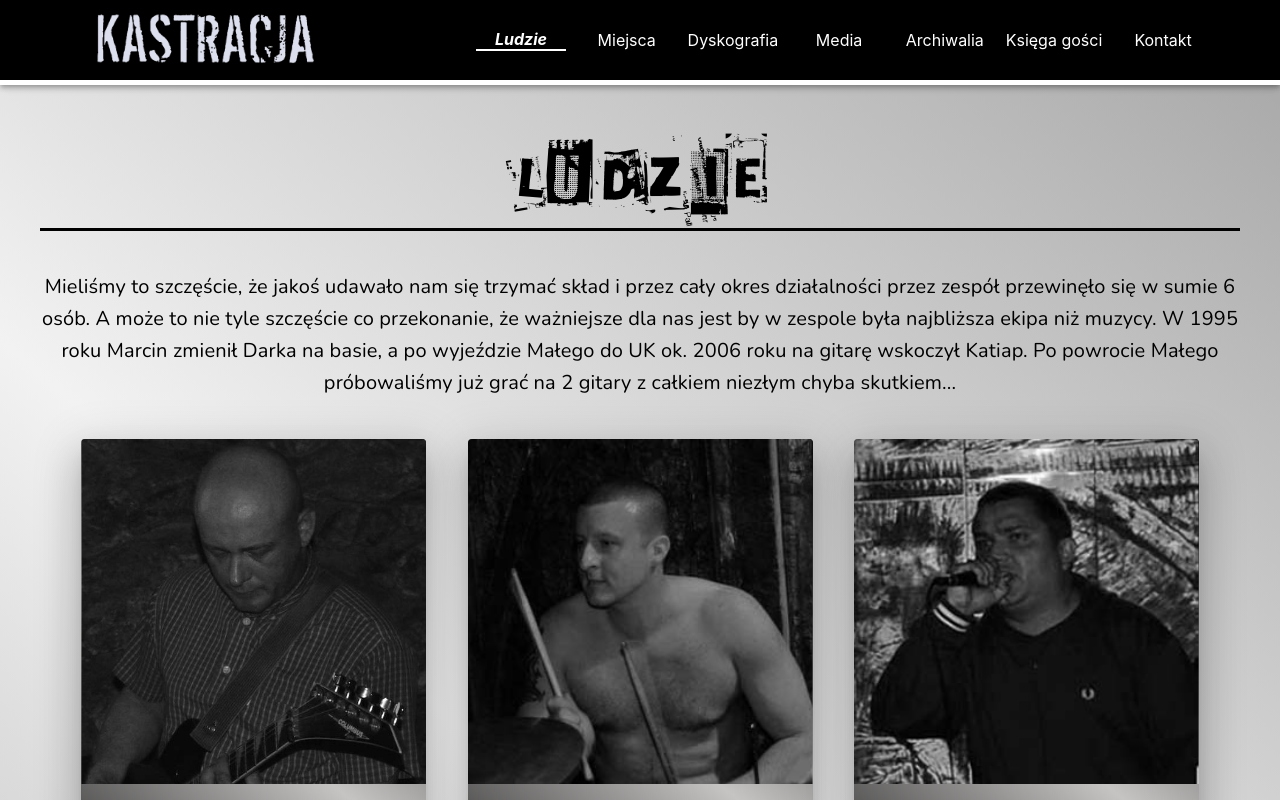
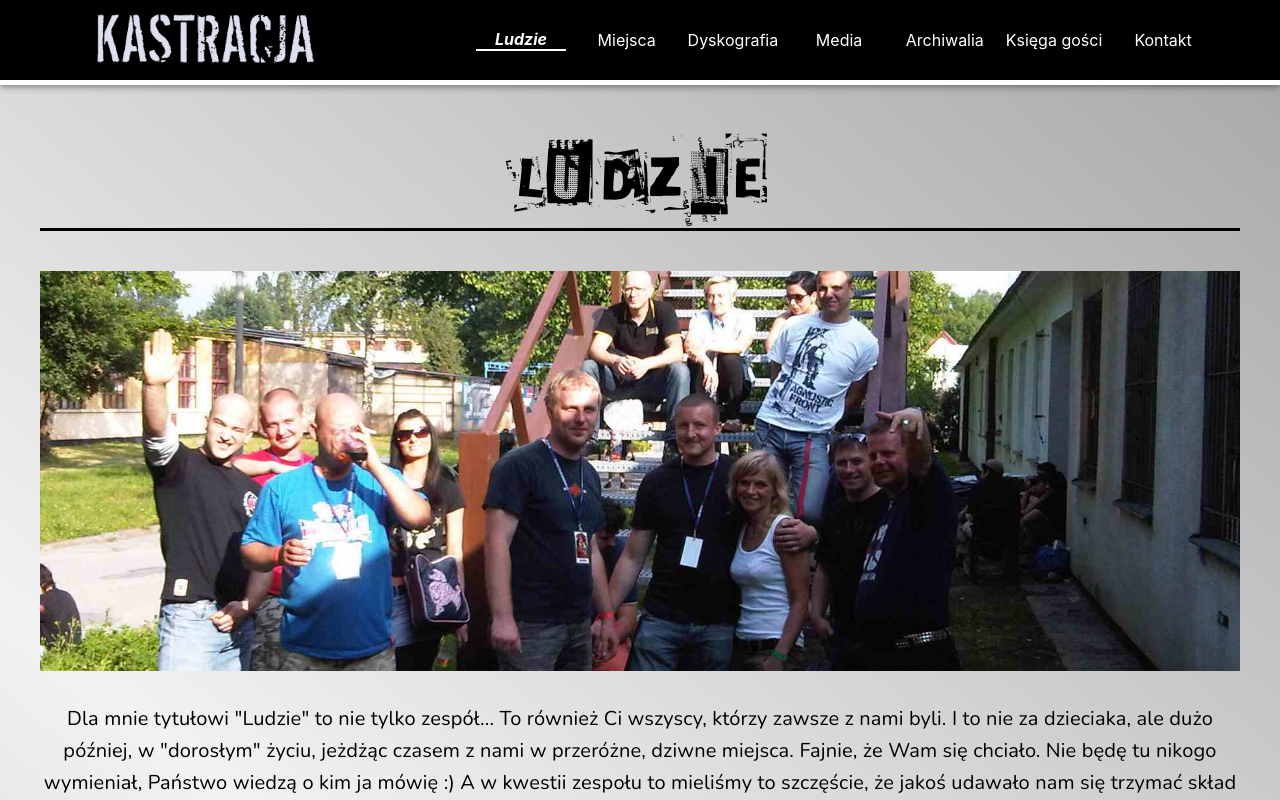
Before and after one commit to WarmuzWojtek/K-Band-Website, a React (Create React App) app: page /ludzie in a window 1280 px wide. Shown: the top 800 px of the page. Built offline with nearby package versions, Linux system fonts and the light colour scheme.

Commit message:
Add section photos

```diff
--- a/src/Components/People/People.jsx
+++ b/src/Components/People/People.jsx
@@ -1,4 +1,4 @@
-import { Container, Typography, Paper } from "@material-ui/core"
+import { Container, Typography } from "@material-ui/core"
 import { makeStyles } from "@material-ui/core/styles"
 import MusicianCard from './Musician'
 import Slide from '@material-ui/core/Slide';
@@ -51,6 +51,13 @@ const useStyles = makeStyles((theme) => {
       width: '100vw',
       height: '80vh',
     },
+    slide: {
+      width: '100vw',
+      height: 400,
+      backgroundPosition: 'center',
+      backgroundSize: 'cover',
+      marginBottom: theme.spacing(4),
+    },
   }
 })
 
@@ -61,6 +68,7 @@ export default function People() {
       <Slide direction="right" in={true} mountOnEnter unmountOnExit>
         <Container className={classes.root}>
           <Typography className={classes.title} variant='h4'>Ludzie</Typography>
+          <div className={classes.slide} style={{ backgroundImage: `url(${process.env.PUBLIC_URL + '/images/people.jpg'})` }}></div>
           <Typography className={classes.desc} variant='h6'>{PeopleDecs} </Typography>
           {people.map(musician =>
             <MusicianCard key={musician.name} name={musician.name} foto={musician.foto} desc={musician.desc} more={musician.more} />
--- a/src/Components/Places/Places.jsx
+++ b/src/Components/Places/Places.jsx
@@ -75,7 +75,14 @@ const useStyles = makeStyles((theme) => {
     placeTitle: {
       fontFamily: 'Nunito',
       marginBottom: theme.spacing(3),
-    }
+    },
+    slide: {
+      width: '100vw',
+      height: 400,
+      backgroundPosition: 'center',
+      backgroundSize: 'cover',
+      marginBottom: theme.spacing(4),
+    },
 
   }
 })
@@ -88,6 +95,7 @@ export default function Places() {
       <Slide direction="left" in={true} mountOnEnter unmountOnExit>
         <Container className={classes.root}>
           <Typography className={classes.title} variant='h4'>Miejsca</Typography>
+          <div className={classes.slide} style={{ backgroundImage: `url(${process.env.PUBLIC_URL + '/images/krk.jpg'})` }}></div>
           <Typography className={classes.desc} variant='h6'>{placesSubtitle}</Typography>
           <Paper className={classes.textPaper} elevation={0}>
             <Typography variant='h5' className={classes.placeTitle} align='right'>{places[0].name}</Typography>
--- a/src/Constants/Friends.js
+++ b/src/Constants/Friends.js
@@ -66,4 +66,4 @@ export const people = [
 
 ]
 
-export const PeopleDecs = 'Mieliśmy to szczęście, że jakoś udawało nam się trzymać skład i przez cały okres działalności przez zespół przewinęło się w sumie 6 osób. A może to nie tyle szczęście co przekonanie, że ważniejsze dla nas jest by w zespole była najbliższa ekipa niż muzycy. W 1995 roku Marcin zmienił Darka na basie, a po wyjeździe Małego do UK ok. 2006 roku na gitarę wskoczył Katiap. Po powrocie Małego próbowaliśmy już grać na 2 gitary z całkiem niezłym chyba skutkiem...  '
+export const PeopleDecs = 'Dla mnie tytułowi "Ludzie" to nie tylko zespół... To również Ci wszyscy, którzy zawsze z nami byli. I to nie za dzieciaka, ale dużo później, w "dorosłym" życiu, jeżdżąc czasem z nami w przeróżne, dziwne miejsca. Fajnie, że Wam się chciało. Nie będę tu nikogo wymieniał, Państwo wiedzą o kim ja mówię :)   A w kwestii zespołu to mieliśmy to szczęście, że jakoś udawało nam się trzymać skład i przez cały okres działalności przez zespół przewinęło się w sumie 6 osób. A może to nie tyle szczęście co przekonanie, że ważniejsze dla nas jest by w zespole była najbliższa ekipa niż muzycy. W 1995 roku Marcin zmienił Darka na basie, a po wyjeździe Małego do UK ok. 2006 roku na gitarę wskoczył Katiap. Po powrocie Małego próbowaliśmy już grać na 2 gitary z całkiem niezłym chyba skutkiem.'
--- a/src/Constants/Places.js
+++ b/src/Constants/Places.js
@@ -1,4 +1,4 @@
-export const placesSubtitle = 'Nie chciałem, żeby informacje o nas na tej stronie brzmiały jak setki innych historii zespołów z tamtych czasów, że ktoś tam zaczynał w garażu, bla bla bla. Zamiast tego zamierzam przybliżyć osoby, miejsca czy wydarzenia, które miały dla nas szczególne znaczenie, czy po prostu dobrze je wspominamy. W tym dziale czas na "miejsca". Miejsc, które nam przez te lata służyły za salki prób było pewnie conajmniej kilkanaście, ale te wymienione tutaj na pewno miały największe znaczenie...  '
+export const placesSubtitle = 'Jesteśmy z Krakowa. W czasach kiedy powstawał zespół pewnie było tu jak w większości miast w Polsce. Niby sporo punkowych ekip, ale często bywało też niebezpiecznie. Piękne czasy :) I jak wszędzie - nie bardzo było gdzie grać. Na szczęście z biegiem czasu było w tym temacie coraz lepiej.   Nie chciałem, żeby informacje o nas na tej stronie brzmiały jak setki innych historii zespołów z tamtych czasów, że ktoś tam zaczynał w garażu, bla bla bla. Zamiast tego zamierzam przybliżyć osoby, miejsca czy wydarzenia, które miały dla nas szczególne znaczenie, czy po prostu dobrze je wspominamy. W tym dziale czas na "miejsca". Miejsc, które nam przez te lata służyły za salki prób było pewnie conajmniej kilkanaście, ale te wymienione tutaj na pewno miały największe znaczenie...  '
 
 export const places = [
   {
```
Also changed, not shown: public/images/krk.jpg (added).
